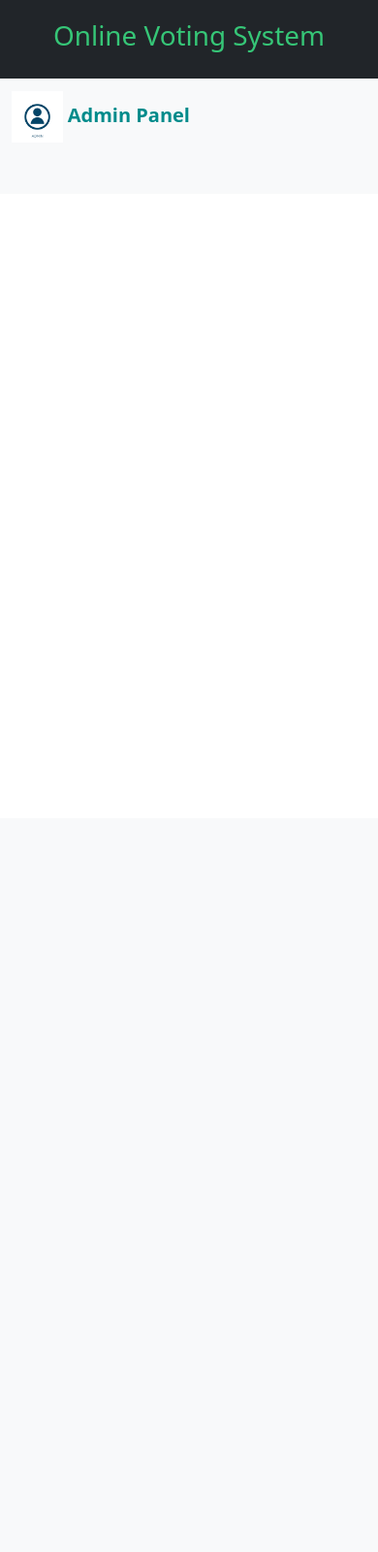
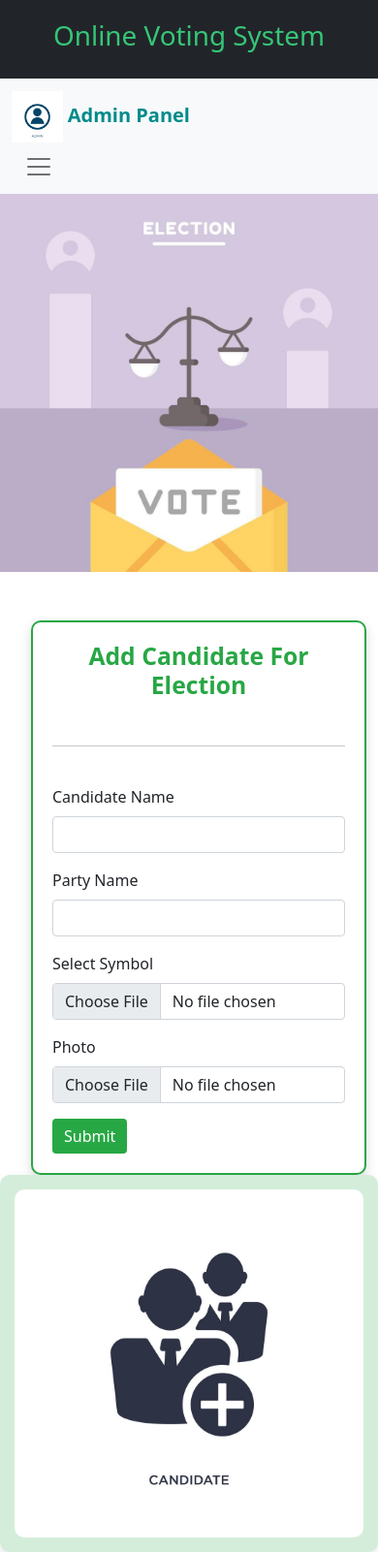
Before and after one commit to HamzaDev46/online-voting, a PHP site: page /AdminDasboard.php in a window 390 px wide. Shown: the whole page at 97% size. Before the commit the page ends 142 px from the top, so only its background shows below. Run offline with PHP 8.4, Linux system fonts and the light colour scheme.

Commit message:
Hamza,Abdullah

```diff
--- a/Dashboard/Admin login/AdminDasboard.php
+++ b/Dashboard/Admin login/AdminDasboard.php
@@ -10,13 +10,43 @@
          .nav-item a{
             font-family:sans-serif;
             color:darkcyan;
-
+            margin-left:40px;
 
         }
         .nav-item a:hover{
             background:rgb(54, 198, 119);
             color:whitesmoke;
             border-radius:7px;
+        }
+        .form-container {
+            margin-top: 50px; /* Space from the top */
+            margin-left: 20px; /* Space from the left */
+            background-color: #ffffff; /* White background for form */
+            border-radius: 10px; /* Rounded corners */
+            padding: 20px; /* Space inside the container */
+            box-shadow: 0 4px 10px rgba(0, 0, 0, 0.1); /* Subtle shadow for depth */
+            border: 2px solid #28a745; /* Green border for the form */
+            border-radius: 10px; /* Rounded corners */
+            box-shadow: 0 4px 12px rgba(0, 0, 0, 0.15); /* Shadow border for depth */
+
+        }
+        .image-container {
+            background-color: #d4edda; /* Light green background for the image section */
+            padding: 15px;
+            border-radius: 10px;
+            box-shadow: 0 4px 10px rgba(0, 0, 0, 0.1);
+        }
+        h2 {
+            color: #28a745; /* Bootstrap green for heading */
+            font-weight: bold;
+            text-align:center;
+        }
+        .btn-primary {
+            background-color: #28a745; /* Match button color with heading */
+            border: none;
+        }
+        .btn-primary:hover {
+            background-color: #218838; /* Slightly darker green on hover */
         }
     </style>
 </head>
@@ -26,22 +56,22 @@
                    <h1 style="font-family:sans; color:rgb(54, 198, 119)"> Online Voting System </h1>
                 </li>
             </ul>
-            <nav class="navbar navbar-expand-lg  bg-light">
+            <nav class="navbar navbar-expand-lg  bg-light sticky-top">
                     <div class="container-fluid">
                     <a class="navbar-brand" href="#">
                                 <img src="images/admin.jpg" alt="Admin Panel Image" width="15%">
                                 <b style="color:darkcyan">Admin Panel</b>
                     </a>
-                        <button class="navbar-toggler" type="button" data-bs-toggle="collapse"   data-bs-target="#navbarNav" aria-controls="navbarNav" aria-expanded="false"      aria-label="Toggle navigation">
+                        <button class="navbar-toggler navbar-light" type="button" data-bs-toggle="collapse"   data-bs-target="#navbarNav" aria-controls="navbarNav" aria-expanded="false"      aria-label="Toggle navigation">
                             <span class="navbar-toggler-icon"></span>
                         </button>
                         <div class="collapse navbar-collapse" id="navbarNav">
                             <ul class="navbar-nav">
                                 <li class="nav-item">
-                                <a class="nav-link active" aria-current="page" href="#">Home</a>
+                                <a class="nav-link active" aria-current="page" href="#header">Home</a>
                                 </li>
                                 <li class="nav-item">
-                                <a class="nav-link active" aria-current="page" href="#">Add Candidate</a>
+                                <a class="nav-link active" aria-current="page" href="#Add Candidate">Add Candidate</a>
                                 </li>
                                 <li class="nav-item">
                                 <a class="nav-link active" aria-current="page" href="#">Total Candidate</a>
@@ -53,5 +83,49 @@
                         </div>
                     </div>
             </nav>
+            <div id="header">
+                <img src="images/vb2.jpg" style="width: 100%; height: auto; object-fit: contain;" alt="Description of the image">
+            </div>
+            <div class="container-fluid" id="Add Candidate">
+        <div class="row">
+            <!-- Form Section -->
+            <div class="col-sm-8">
+    <div class="form-container">
+        <h2>Add Candidate For Election</h2><br><hr/><br>
+        <div class="row">
+            <div class="col-sm-6">
+                <form action="AddCandidate.php" method="post" enctype="multipart/form-data">
+                    <div class="mb-3">
+                        <label for="candidateName" class="form-label">Candidate Name</label>
+                        <input type="text" class="form-control" id="candidateName" name="cname" required>
+                    </div>
+                    <div class="mb-3">
+                        <label for="partyName" class="form-label">Party Name</label>
+                        <input type="text" class="form-control" id="partyName" name="cparty" required>
+                    </div>
+            </div>
+            <div class="col-sm-6">
+                <div class="mb-3">
+                    <label for="selectSymbol" class="form-label">Select Symbol</label>
+                    <input type="file" class="form-control" id="selectSymbol" name="symbol" required>
+                </div>
+                <div class="mb-3">
+                    <label for="photoUpload" class="form-label">Photo</label>
+                    <input type="file" class="form-control" id="photoUpload" name="photo" required>
+                </div>
+                <button type="submit" class="btn btn-primary"width="100%">Submit</button>
+                </form>
+            </div>
+        </div>
+    </div>
+</div>
+
+
+            <!-- Image Section -->
+            <div class="col-sm-4 image-container">
+                <img src="images/add.jpg" style="width: 100%; border-radius: 10px;" alt="Description of the image">
+            </div>
+        </div>
+    </div>
 </body>
 </html>
--- a/Dashboard/Admin login/Adminlogin.php
+++ b/Dashboard/Admin login/Adminlogin.php
@@ -7,7 +7,7 @@ $check = mysqli_query($conn, "SELECT * FROM adminlogin WHERE name = '$name' AND
 if (mysqli_num_rows($check) > 0) {
     echo '
     <script>
-        location = "AdminDashboard.php";
+        location = "AdminDasboard.php";
     </script>
     ';
 } else {
```
Also changed, not shown: Dashboard/Admin login/AddCandidate.php (added, +39 -0 lines), Dashboard/dashboard.php (+22 -4 lines), Dashboard/Admin login/images/3.png (deleted), Dashboard/Admin login/images/add.jpg (added), Dashboard/Admin login/images/images (1).jpg (added), Dashboard/Admin login/images/images.jpg (added), Dashboard/Admin login/images/img.jpg (deleted), Dashboard/Admin login/images/img.png (deleted), Dashboard/Admin login/images/imgadmin.webp (deleted), Dashboard/Admin login/images/vb2.jpg (added), VoterImg/add.jpg (added).
